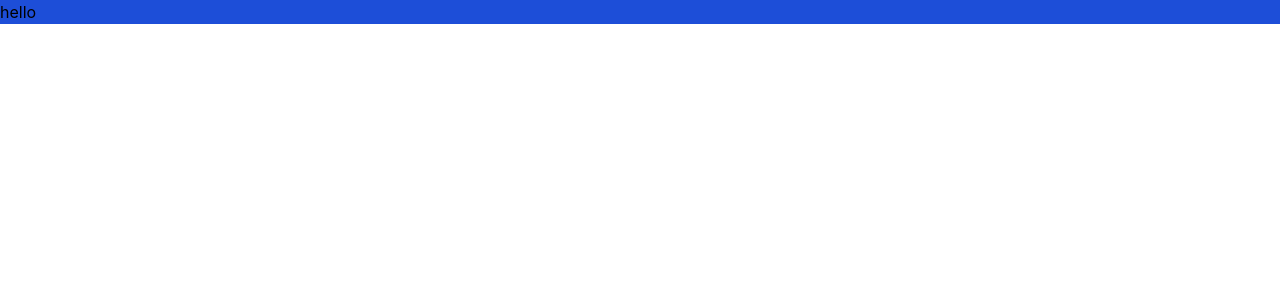
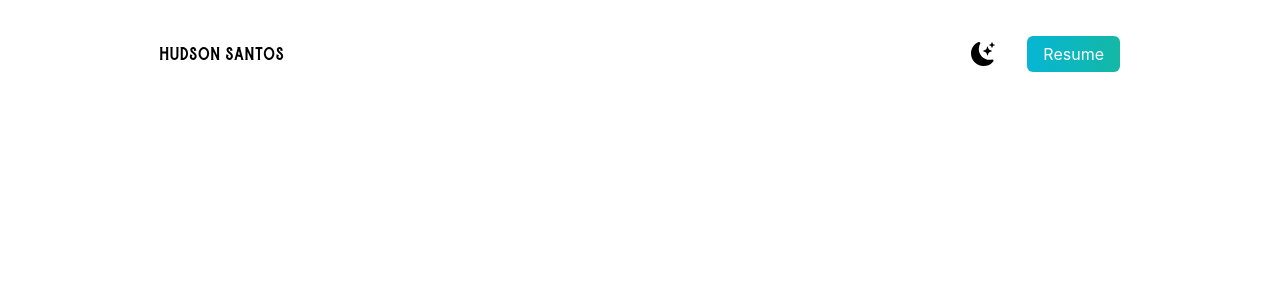
Before and after one commit to hudsonsamuelsantos/portfolio, a Next.js app: page / in a window 1280 px wide. Shown: the top 300 px of the page. Built offline with nearby package versions, Linux system fonts and the light colour scheme.

Commit message:
barra de navegação

```diff
--- a/pages/index.js
+++ b/pages/index.js
@@ -1,4 +1,5 @@
 import Head from 'next/head'
+import { BsFillMoonStarsFill } from "react-icons/bs";
 
 export default function Home() {
   return (
@@ -10,7 +11,30 @@
         <link rel="icon" href="/favicon.ico" />
       </Head>
 
-      <main className='bg-blue-700'>hello</main>
+      <main className=" bg-white px-10 dark:bg-gray-900 md:px-20 lg:px-40">
+        <section className="min-h-screen">
+          <nav className="py-10 mb-12 flex justify-between dark:text-white">
+            <h1 className="font-burtons text-xl">hudson santos</h1>
+
+            <ul className="flex items-center">
+              <li>
+                <BsFillMoonStarsFill
+                  className=" cursor-pointer text-2xl"
+                />
+              </li>
+
+              <li>
+                <a
+                  className="bg-gradient-to-r from-cyan-500 text- to-teal-500 text-white px-4 py-2 border-none rounded-md ml-8"
+                  href="#"
+                >
+                  Resume
+                </a>
+              </li>
+            </ul>
+          </nav>
+        </section>
+      </main>
     </>
   )
 }
```
